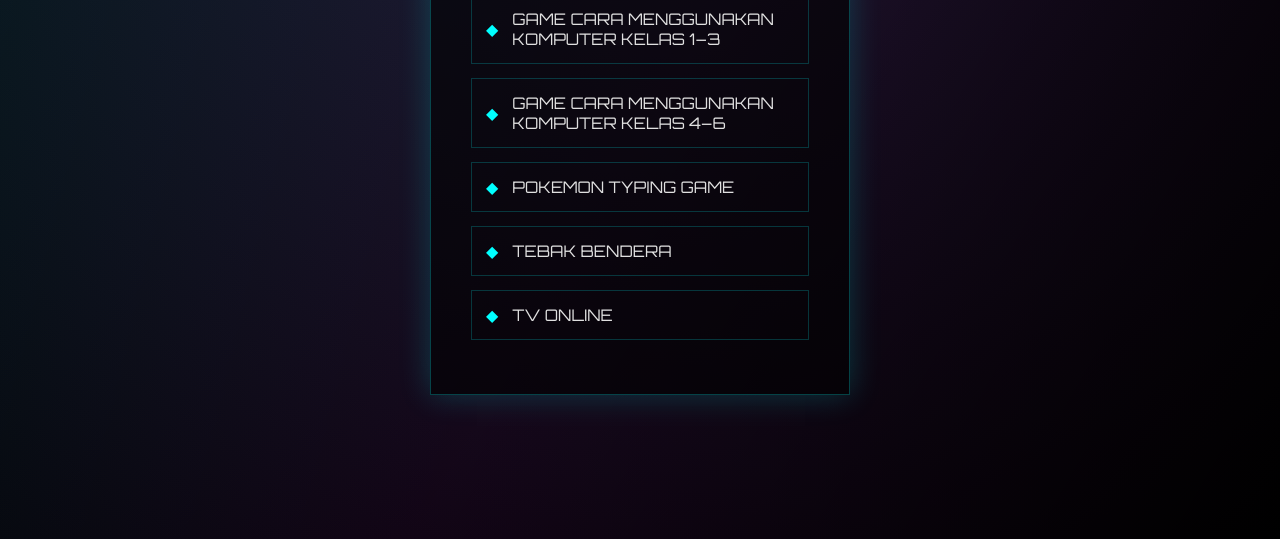
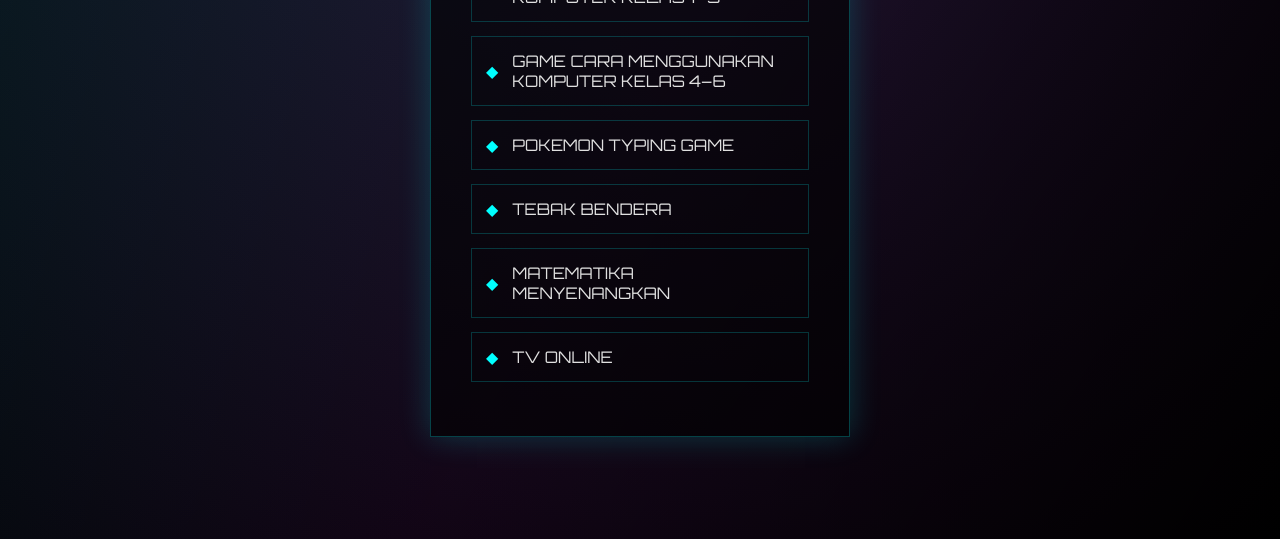
Before and after one commit to bagarang/EDUCATIONAL-WEBSITE, a plain HTML site: page index.html in a window 1280 px wide. Shown: the part 261-800 px from the top of the page. Drawn offline with Linux system fonts and the light colour scheme.

Commit message:
Update index.html

```diff
--- a/index.html
+++ b/index.html
@@ -45,6 +45,11 @@
       <span class="text">TEBAK BENDERA</span>
     </a>
 
+    <a href="math.html" class="menu-item">
+      <span class="icon">◆</span>
+      <span class="text">MATEMATIKA MENYENANGKAN</span>
+    </a>
+
     <a href="tv-online.html" class="menu-item">
       <span class="icon">◆</span>
       <span class="text">TV ONLINE</span>
```
